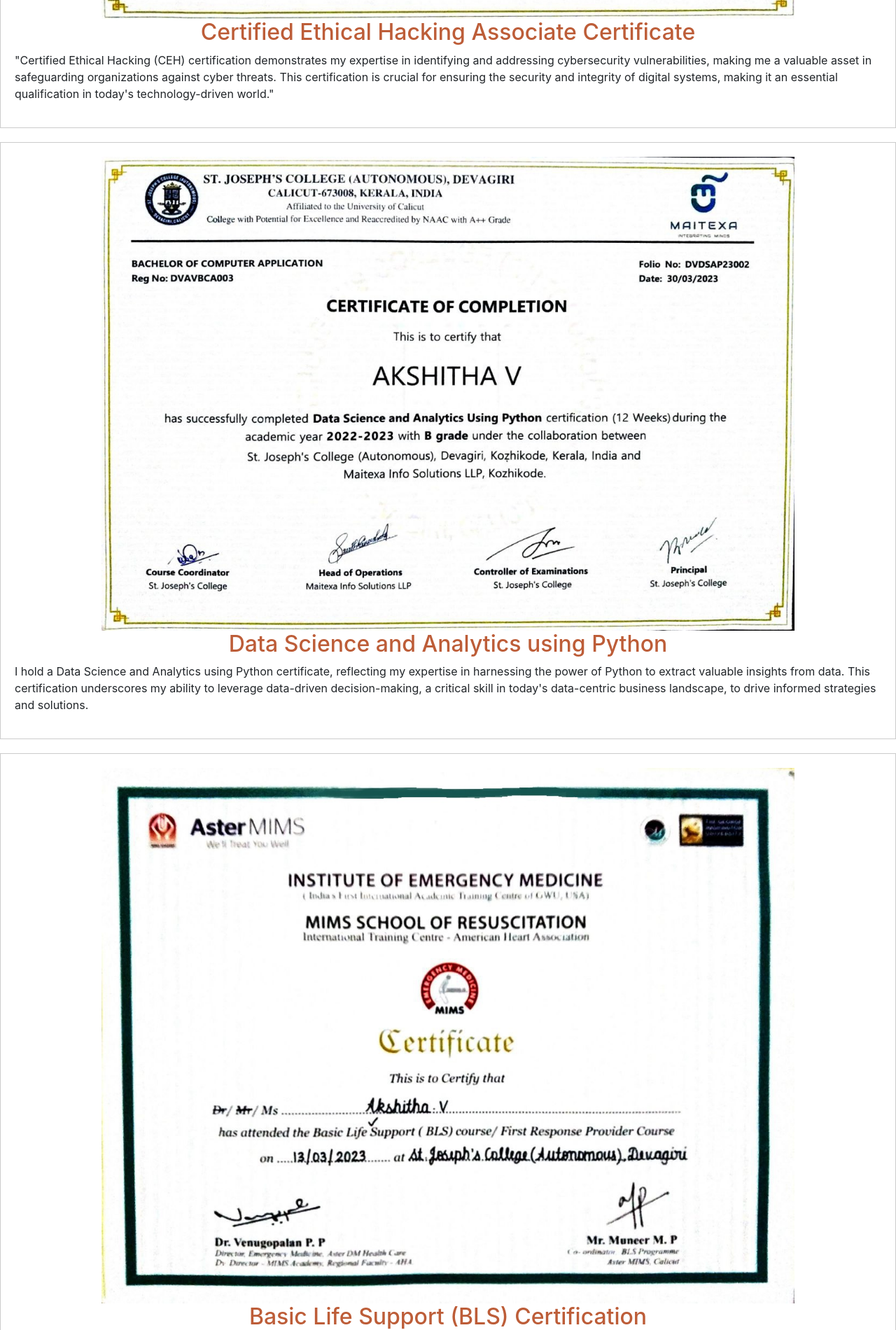
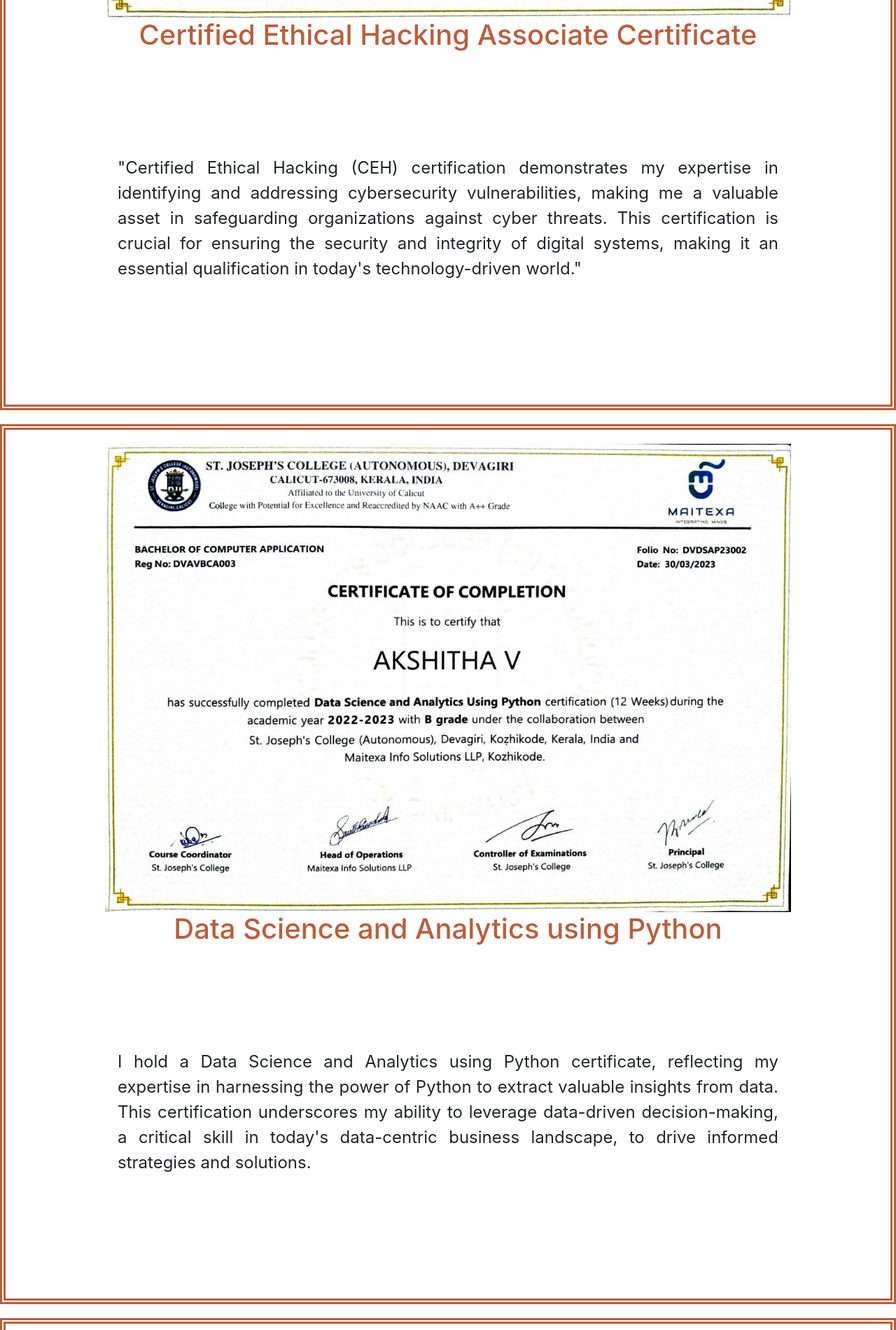
Before and after one commit to akshi-tha/akshi-tha.github.io, a website: page certificates.html in a window 1280 px wide. Shown: the part 900-2800 px from the top of the page at 70% size. Drawn offline with nearby package versions, Linux system fonts and the light colour scheme.

Commit message:
Update certificates.html

```diff
--- a/certificates.html
+++ b/certificates.html
@@ -1,16 +1,17 @@
 <!DOCTYPE html>
 <html>
 <head>
+  <link rel="icon" href="https://static.vecteezy.com/system/resources/previews/006/952/810/original/ak-letter-logo-design-creative-modern-a-k-letters-icon-illustration-free-vector.jpg" type="image/icon type">
   <link rel="stylesheet" href="https://maxcdn.bootstrapcdn.com/bootstrap/4.5.2/css/bootstrap.min.css">
-  <link rel="icon" href="https://static.vecteezy.com/system/resources/previews/006/952/810/original/ak-letter-logo-design-creative-modern-a-k-letters-icon-illustration-free-vector.jpg" type="image/icon type">
     <title>Akshitha V</title>
     <style>
 
 
         .certificate {
-            border: 1px solid #ccc;
+            border: 8px double  #bd5d38;
             padding: 20px;
             margin-bottom: 20px;
+
         }
         .certificate img {
             max-width: 80%;
@@ -41,26 +42,26 @@
 
 
 
-   <b> <p style="font-size: 100px; text-align: center; font-family:system-ui, -apple-system, BlinkMacSystemFont, 'Segoe UI', Roboto, Oxygen, Ubuntu, Cantarell, 'Open Sans', 'Helvetica Neue', sans-serif; color: #bd5d38;">My Certificates</p></b>
+   <b> <p style="font-size: 100px; text-align: center; font-family: serif; color: #bd5d38;">My Certificates</p></b>
 
     <div class="certificate">
         <img src="img/hack.jpg" alt="Certificate 1">
-        <h2  style="color: #bd5d38;">Certified Ethical Hacking Associate Certificate</h2>
-        <p style="text-align: left;">
+        <h1  style="color: #bd5d38;">Certified Ethical Hacking Associate Certificate</h1>
+        <p style="text-align:justify; padding: 140px; font-size: 24px;">
 
           "Certified Ethical Hacking (CEH) certification demonstrates my expertise in identifying and addressing cybersecurity vulnerabilities, making me a valuable asset in safeguarding organizations against cyber threats. This certification is crucial for ensuring the security and integrity of digital systems, making it an essential qualification in today's technology-driven world."</p>
     </div>
 
     <div class="certificate">
         <img src="img/python.jpg" alt="Certificate 2">
-        <h2  style="color: #bd5d38;">Data Science and Analytics using Python</h2>
-        <p style="text-align: left;">I hold a Data Science and Analytics using Python certificate, reflecting my expertise in harnessing the power of Python to extract valuable insights from data. This certification underscores my ability to leverage data-driven decision-making, a critical skill in today's data-centric business landscape, to drive informed strategies and solutions.</p>
+        <h1  style="color: #bd5d38;">Data Science and Analytics using Python</h1>
+        <p style="text-align:justify; padding: 140px; font-size: 24px;">  I hold a Data Science and Analytics using Python certificate, reflecting my expertise in harnessing the power of Python to extract valuable insights from data. This certification underscores my ability to leverage data-driven decision-making, a critical skill in today's data-centric business landscape, to drive informed strategies and solutions.</p>
     </div>
 
     <div class="certificate">
       <img src="img/emerg.jpg" alt="Certificate 2">
-      <h2 style="color: #bd5d38;">Basic Life Support (BLS) Certification</h2>
-      <p style="text-align: left;">Certified in Basic Life Support (BLS), demonstrating proficiency in vital life-saving techniques including CPR and AED operation, enhancing readiness to respond to emergencies. Encompasses crucial skills for providing immediate assistance in critical situations.</p>
+      <h1 style="color: #bd5d38;">Basic Life Support (BLS) Certification</h1>
+      <p style="text-align:justify; padding: 140px; font-size: 24px;">   Certified in Basic Life Support (BLS), demonstrating proficiency in vital life-saving techniques including CPR and AED operation, enhancing readiness to respond to emergencies. Encompasses crucial skills for providing immediate assistance in critical situations.</p>
   </div>
 
     <!-- Add more certificate sections as needed -->
```
